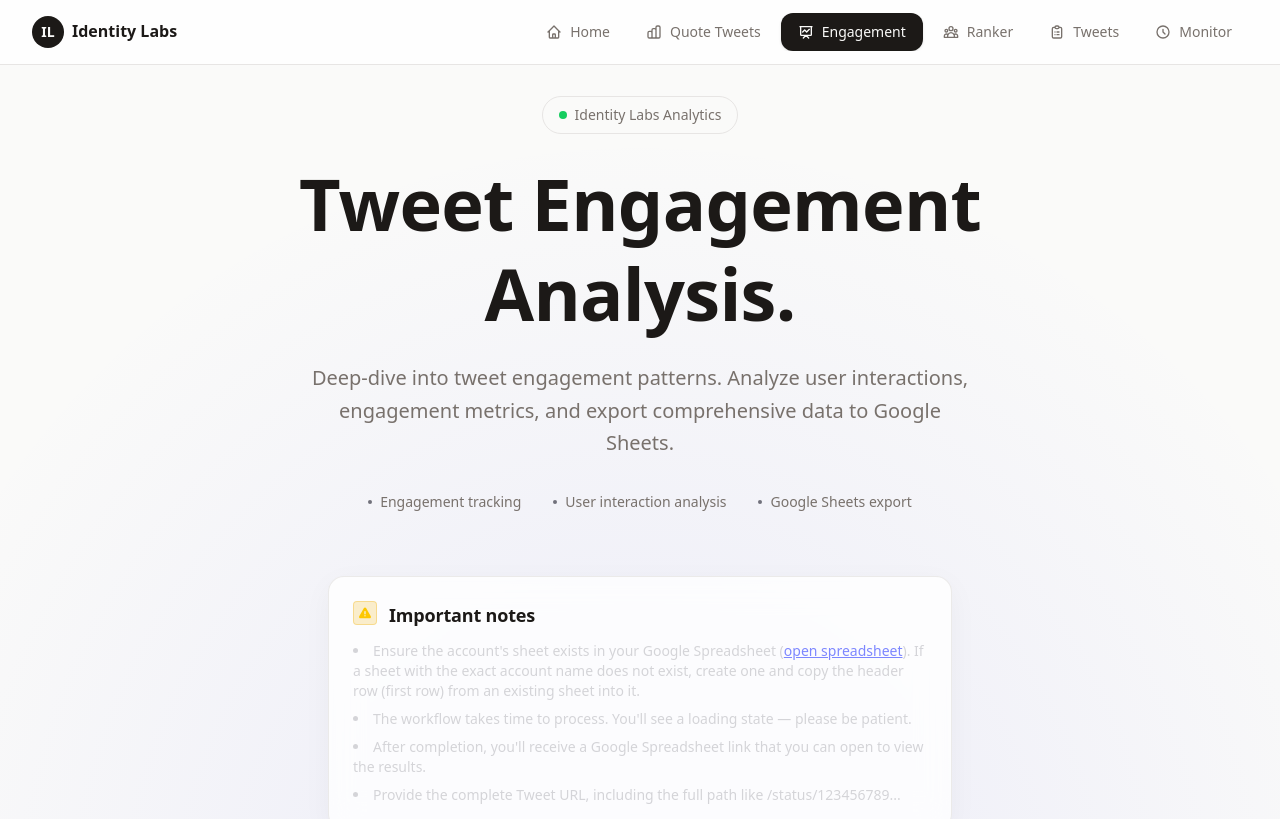
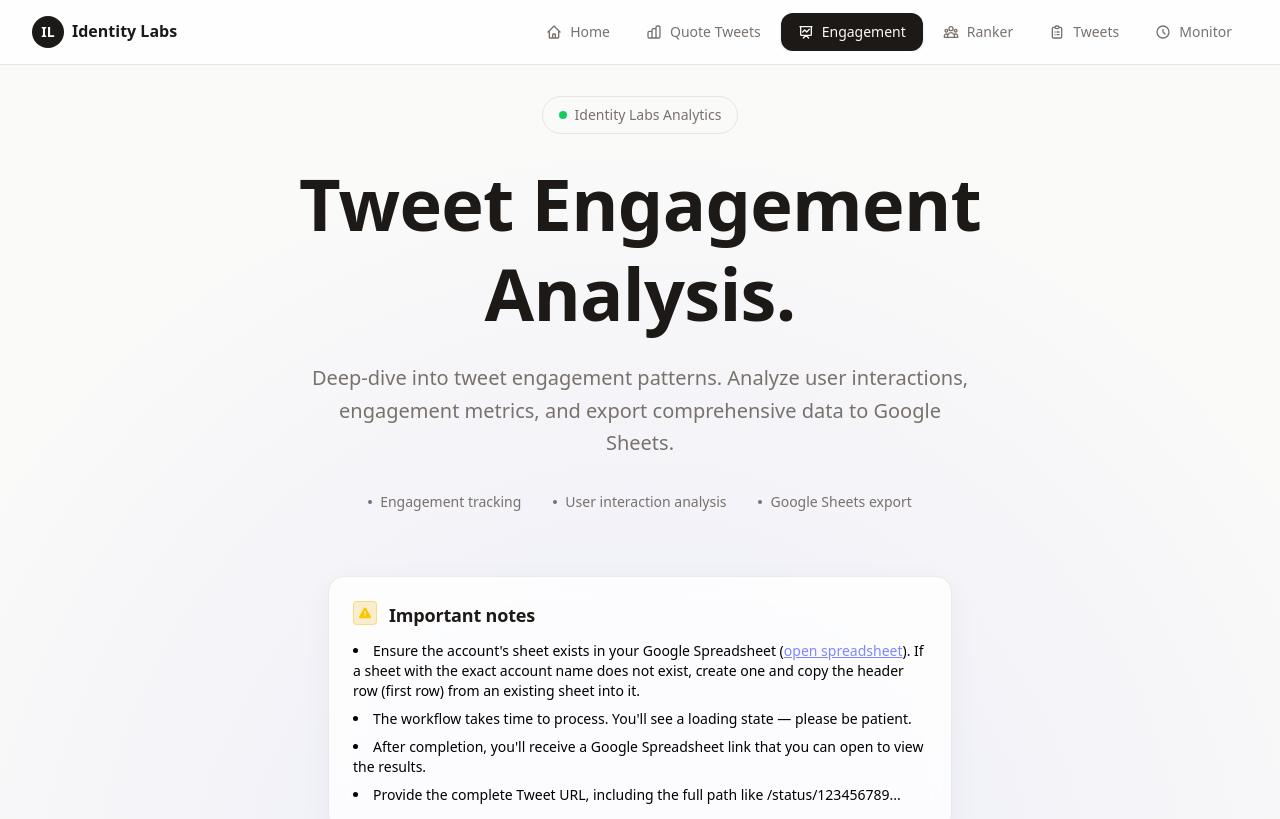
Before and after one commit to husain-smh/IdentityLabsX, a Next.js app: page /twtengagement in a window 1280 px wide. Shown: the top 819 px of the page. Built offline with nearby package versions, Linux system fonts and the light colour scheme.

Commit message:
visual changes in twtengagement page

```diff
--- a/src/app/twtengagement/page.tsx
+++ b/src/app/twtengagement/page.tsx
@@ -370,7 +370,7 @@
               </div>
               <h3 className="text-white font-semibold text-lg">Important notes</h3>
             </div>
-            <ul className="list-disc list-inside space-y-2 text-zinc-300 text-sm">
+            <ul className="list-disc list-inside space-y-2 text-black text-sm">
               <li>
                 Ensure the account&apos;s sheet exists in your Google Spreadsheet (
                 <a
```
